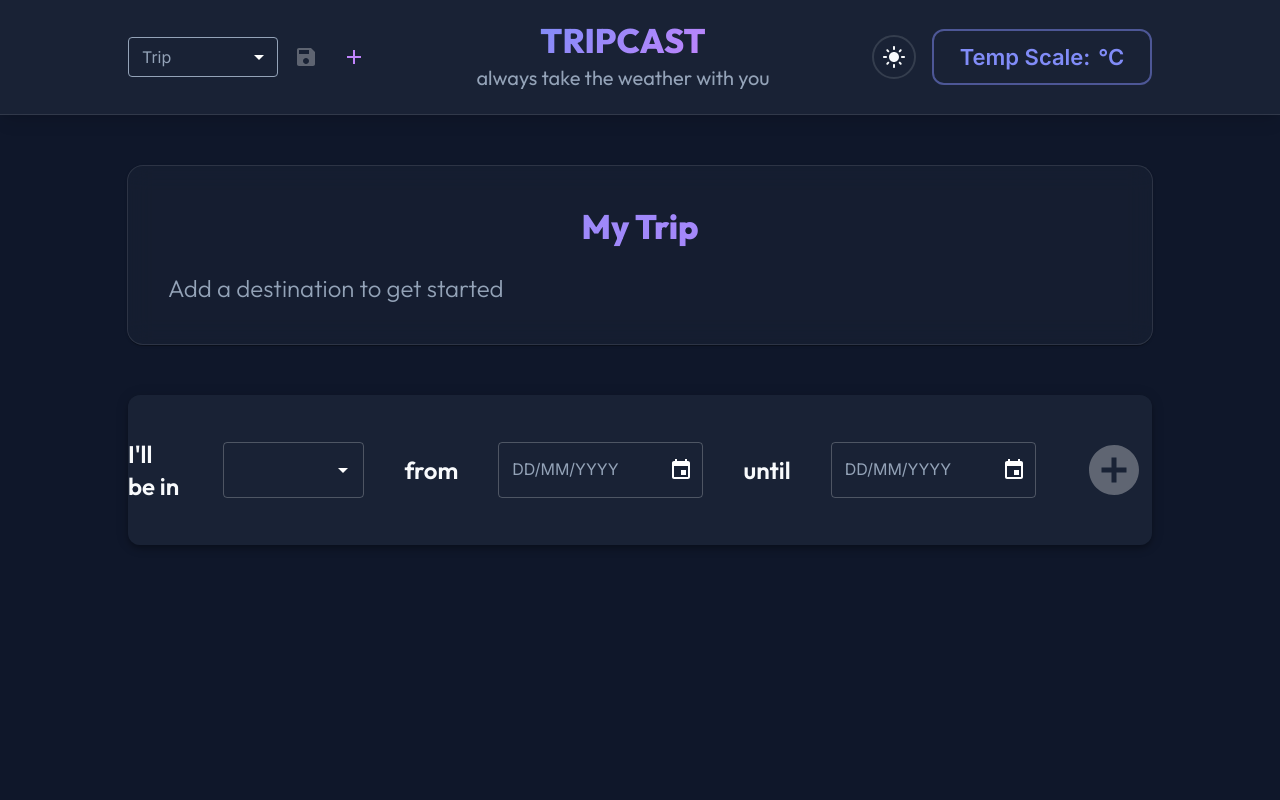
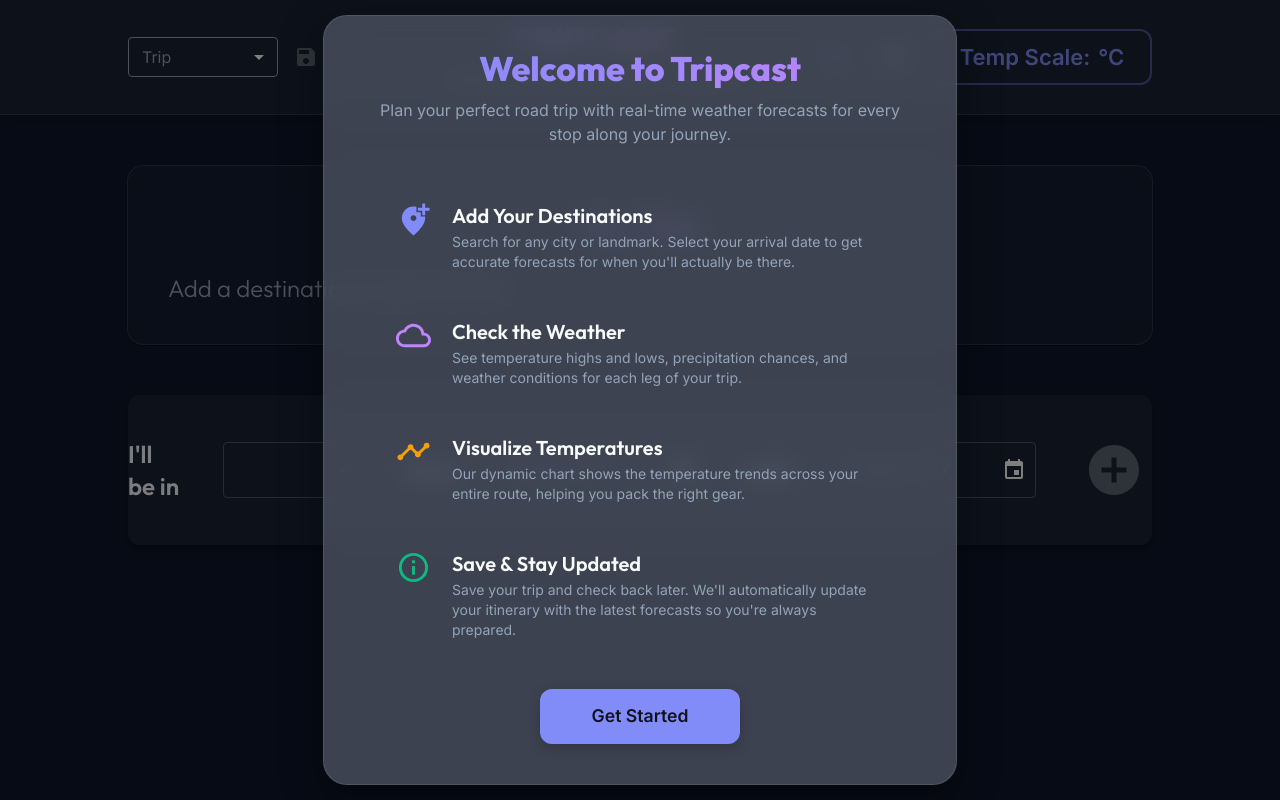
Before and after one commit to jordanwegener/multi-day-trip-weather, a React (Create React App) app: page / in a window 1280 px wide. Built offline with nearby package versions, Linux system fonts and the light colour scheme.

Commit message:
feat: Introduce an introductory help modal that displays on first visit and is accessible from the header.

```diff
--- a/src/components/Header.tsx
+++ b/src/components/Header.tsx
@@ -1,13 +1,23 @@
-import { Box, Button, IconButton, Typography } from "@mui/material";
-import { LightMode, DarkMode } from "@mui/icons-material";
-import { useMemo } from "react";
+import { Box, Button, IconButton, Typography, Tooltip } from "@mui/material";
+import { LightMode, DarkMode, InfoOutlined as InfoIcon } from "@mui/icons-material";
+import { useMemo, useState, useEffect } from "react";
 import useStore from "../store";
 
 import { TripPersistenceControls } from "./TripPersistenceControls";
+import { HelpModal } from "./HelpModal";
 
 export const Header = () => {
     const { tempScale, switchTempScale, colorMode, toggleColorMode } = useStore();
     const tagline = useMemo(generateTagline, []);
+    const [isHelpOpen, setIsHelpOpen] = useState(false);
+
+    useEffect(() => {
+        const hasSeenHelp = localStorage.getItem("tripcast_help_seen");
+        if (!hasSeenHelp) {
+            setIsHelpOpen(true);
+            localStorage.setItem("tripcast_help_seen", "true");
+        }
+    }, []);
     return (
         <Box
             className="glass-panel"
@@ -40,6 +50,11 @@
                 </Typography>
             </Box>
             <Box display={"flex"} gap={2} alignItems={"center"}>
+                <Tooltip title="How to use Tripcast">
+                    <IconButton onClick={() => setIsHelpOpen(true)} color="primary" sx={{ border: "2px solid", borderColor: "divider" }}>
+                        <InfoIcon />
+                    </IconButton>
+                </Tooltip>
                 <IconButton onClick={toggleColorMode} color="inherit" sx={{ border: "2px solid", borderColor: "divider" }}>
                     {colorMode === "dark" ? <LightMode /> : <DarkMode />}
                 </IconButton>
@@ -59,6 +74,7 @@
                     <span style={{ fontWeight: 600 }}>°{tempScale}</span>
                 </Button>
             </Box>
+            <HelpModal open={isHelpOpen} onClose={() => setIsHelpOpen(false)} />
         </Box>
     );
 };
--- /dev/null
+++ b/src/components/HelpModal.tsx
@@ -0,0 +1,138 @@
+import React from "react";
+import {
+    Dialog,
+    DialogTitle,
+    DialogContent,
+    DialogActions,
+    Button,
+    Typography,
+    Box,
+    List,
+    ListItem,
+    ListItemIcon,
+    ListItemText,
+    Divider,
+} from "@mui/material";
+import {
+    AddLocationAlt as AddIcon,
+    CloudQueue as WeatherIcon,
+    Timeline as ChartIcon,
+    InfoOutlined as InfoIcon,
+} from "@mui/icons-material";
+
+interface HelpModalProps {
+    open: boolean;
+    onClose: () => void;
+}
+
+export const HelpModal: React.FC<HelpModalProps> = ({ open, onClose }) => {
+    return (
+        <Dialog
+            open={open}
+            onClose={onClose}
+            maxWidth="sm"
+            fullWidth
+            PaperProps={{
+                className: "glass-panel",
+                sx: {
+                    borderRadius: "24px",
+                    padding: "16px",
+                },
+            }}
+        >
+            <DialogTitle sx={{ textAlign: "center", pb: 1 }}>
+                <Typography variant="h4" className="text-gradient" sx={{ fontWeight: 800 }}>
+                    Welcome to Tripcast
+                </Typography>
+            </DialogTitle>
+            <DialogContent>
+                <Typography variant="body1" color="text.secondary" paragraph sx={{ textAlign: "center", mb: 4 }}>
+                    Plan your perfect road trip with real-time weather forecasts for every stop along your journey.
+                </Typography>
+
+                <List sx={{ px: 2 }}>
+                    <ListItem alignItems="flex-start" sx={{ mb: 2 }}>
+                        <ListItemIcon sx={{ mt: 1 }}>
+                            <AddIcon color="primary" fontSize="large" />
+                        </ListItemIcon>
+                        <ListItemText
+                            primary={
+                                <Typography variant="h6" sx={{ fontWeight: 600 }}>
+                                    Add Your Destinations
+                                </Typography>
+                            }
+                            secondary="Search for any city or landmark. Select your arrival date to get accurate forecasts for when you'll actually be there."
+                        />
+                    </ListItem>
+
+                    <ListItem alignItems="flex-start" sx={{ mb: 2 }}>
+                        <ListItemIcon sx={{ mt: 1 }}>
+                            <WeatherIcon color="secondary" fontSize="large" />
+                        </ListItemIcon>
+                        <ListItemText
+                            primary={
+                                <Typography variant="h6" sx={{ fontWeight: 600 }}>
+                                    Check the Weather
+                                </Typography>
+                            }
+                            secondary="See temperature highs and lows, precipitation chances, and weather conditions for each leg of your trip."
+                        />
+                    </ListItem>
+
+                    <ListItem alignItems="flex-start" sx={{ mb: 2 }}>
+                        <ListItemIcon sx={{ mt: 1 }}>
+                            <ChartIcon sx={{ color: "#f59e0b" }} fontSize="large" />
+                        </ListItemIcon>
+                        <ListItemText
+                            primary={
+                                <Typography variant="h6" sx={{ fontWeight: 600 }}>
+                                    Visualize Temperatures
+                                </Typography>
+                            }
+                            secondary="Our dynamic chart shows the temperature trends across your entire route, helping you pack the right gear."
+                        />
+                    </ListItem>
+
+                    <ListItem alignItems="flex-start" sx={{ mb: 2 }}>
+                        <ListItemIcon sx={{ mt: 1 }}>
+                            <InfoIcon sx={{ color: "#10b981" }} fontSize="large" />
+                        </ListItemIcon>
+                        <ListItemText
+                            primary={
+                                <Typography variant="h6" sx={{ fontWeight: 600 }}>
+                                    Save & Stay Updated
+                                </Typography>
+                            }
+                            secondary="Save your trip and check back later. We'll automatically update your itinerary with the latest forecasts so you're always prepared."
+                        />
+                    </ListItem>
+                </List>
+
+                <Divider sx={{ my: 3 }} />
+
+                <Box sx={{ display: "flex", alignItems: "center", gap: 2, px: 2, color: "text.muted" }}>
+                    <InfoIcon fontSize="small" />
+                    <Typography variant="body2">
+                        You can recall this guide anytime by clicking the info icon in the header.
+                    </Typography>
+                </Box>
+            </DialogContent>
+            <DialogActions sx={{ justifyContent: "center", pb: 3 }}>
+                <Button
+                    onClick={onClose}
+                    variant="contained"
+                    fullWidth
+                    sx={{
+                        maxWidth: "200px",
+                        py: 1.5,
+                        borderRadius: "12px",
+                        fontSize: "1.1rem",
+                        boxShadow: "0 4px 14px 0 rgba(0,0,0,0.2)",
+                    }}
+                >
+                    Get Started
+                </Button>
+            </DialogActions>
+        </Dialog>
+    );
+};
--- a/src/components/TempChart.tsx
+++ b/src/components/TempChart.tsx
@@ -11,8 +11,14 @@
     const chartHeight = 100;
     const chartWidth = 1000;
 
-    const safeMax = tempsMax && tempsMax.length > 0 ? tempsMax : [0];
-    const safeMin = tempsMin && tempsMin.length > 0 ? tempsMin : [0];
+    const safeMax = useMemo(
+        () => (tempsMax && tempsMax.length > 0 ? tempsMax : [0]),
+        [tempsMax]
+    );
+    const safeMin = useMemo(
+        () => (tempsMin && tempsMin.length > 0 ? tempsMin : [0]),
+        [tempsMin]
+    );
 
     const [minTemp, maxTemp] = useMemo(
         () => [
--- a/src/store.ts
+++ b/src/store.ts
@@ -19,14 +19,6 @@
     }
 };
 
-const loadCurrentTripName = (): string | null => {
-    try {
-        return localStorage.getItem("weather_current_trip");
-    } catch (e) {
-        console.error("Failed to load current trip name", e);
-        return null;
-    }
-};
 
 const saveToLocalStorage = (
     trips: Record<string, Destination[]>,
```
